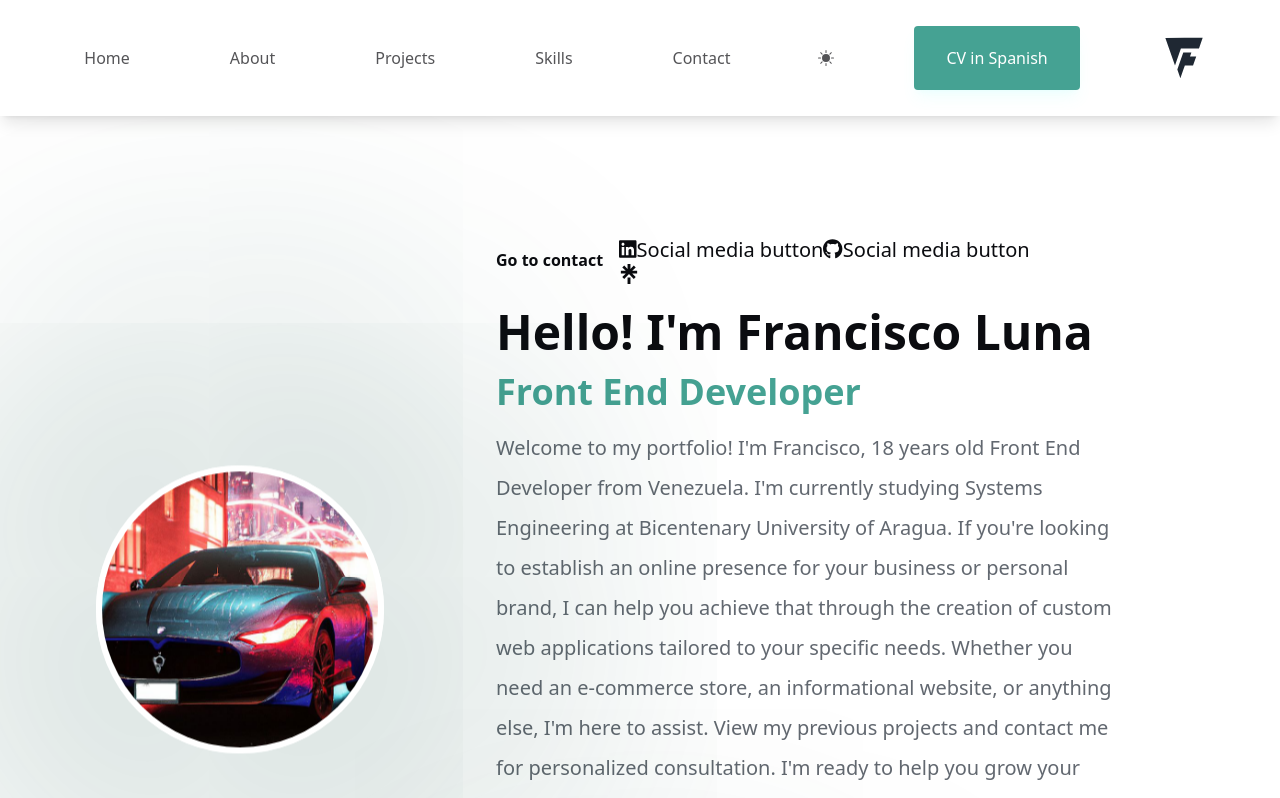
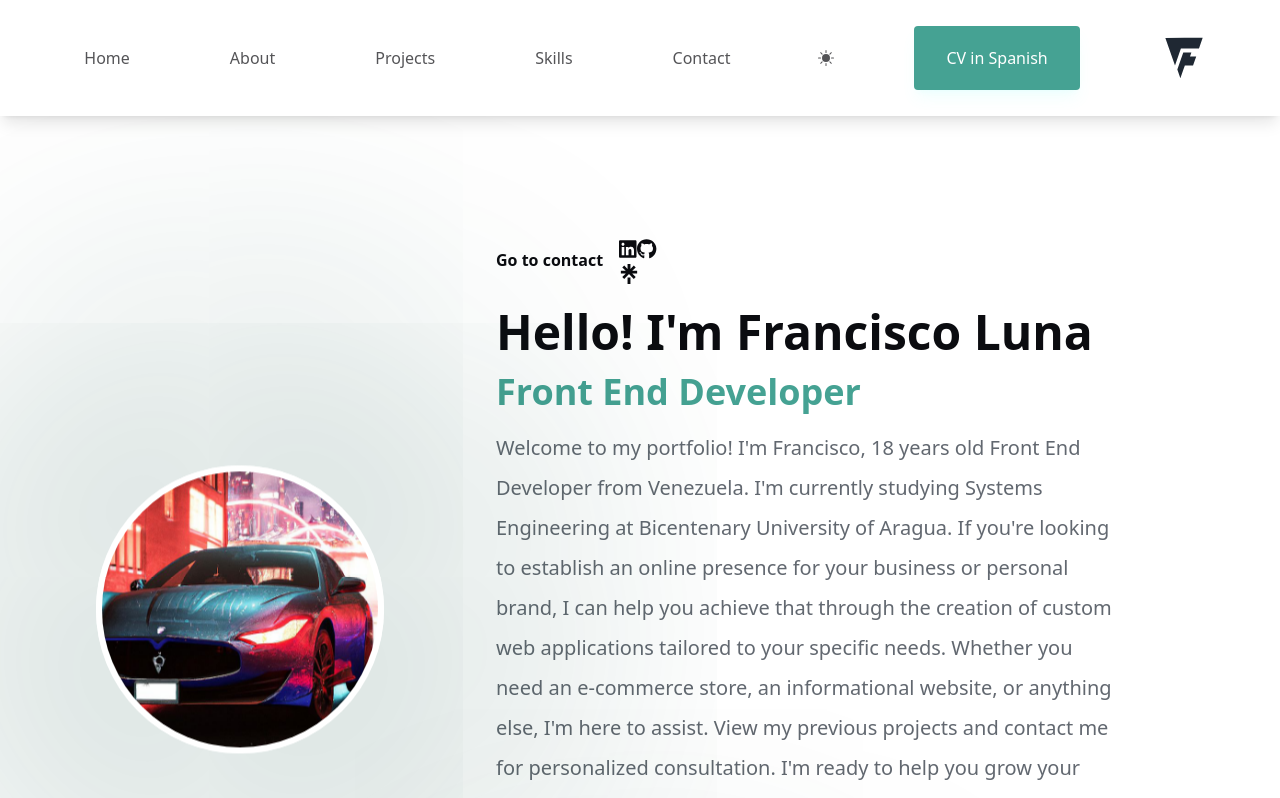
Before and after one commit to franciscoluna-28/New-Portfolio-2023, a React (Vite) app: page / in a window 1280 px wide. Shown: the top 798 px of the page. Built offline with nearby package versions, Linux system fonts and the light colour scheme; no server answers.

Commit message:
Removed old title property

```diff
--- a/src/components/MediaLinks/MediaLink.tsx
+++ b/src/components/MediaLinks/MediaLink.tsx
@@ -2,10 +2,10 @@ import React from "react";
 
 import { FooterCardProps as Footer } from "../../Interfaces/FooterCardProps";
 
-export default function FooterCard({socialLink, styleClass, icon, title}: Footer) {
+export default function FooterCard({socialLink, styleClass, icon}: Footer) {
     return(
         <React.Fragment>
-            <a href={socialLink}><button className={styleClass}>{icon}{title}</button></a>
+            <a href={socialLink}><button className={styleClass}>{icon}</button></a>
         </React.Fragment>
     )
 }
```
